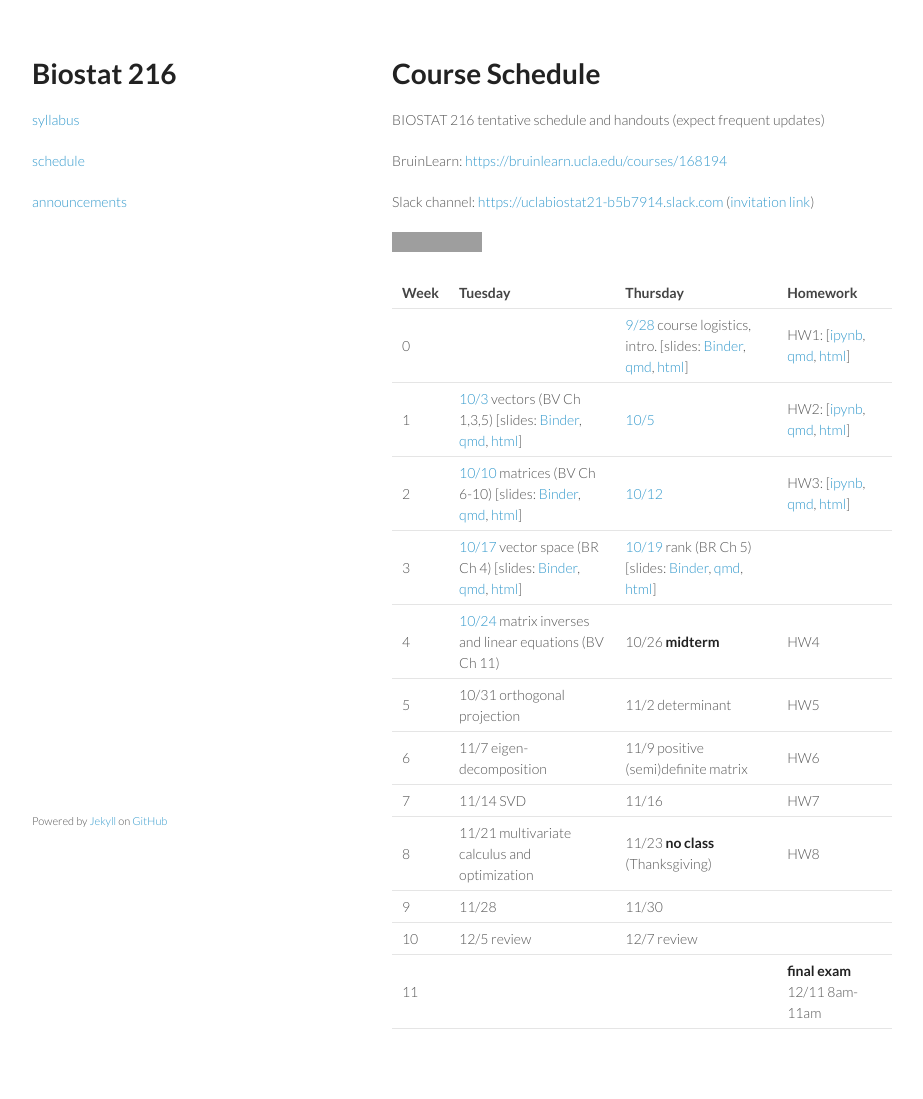
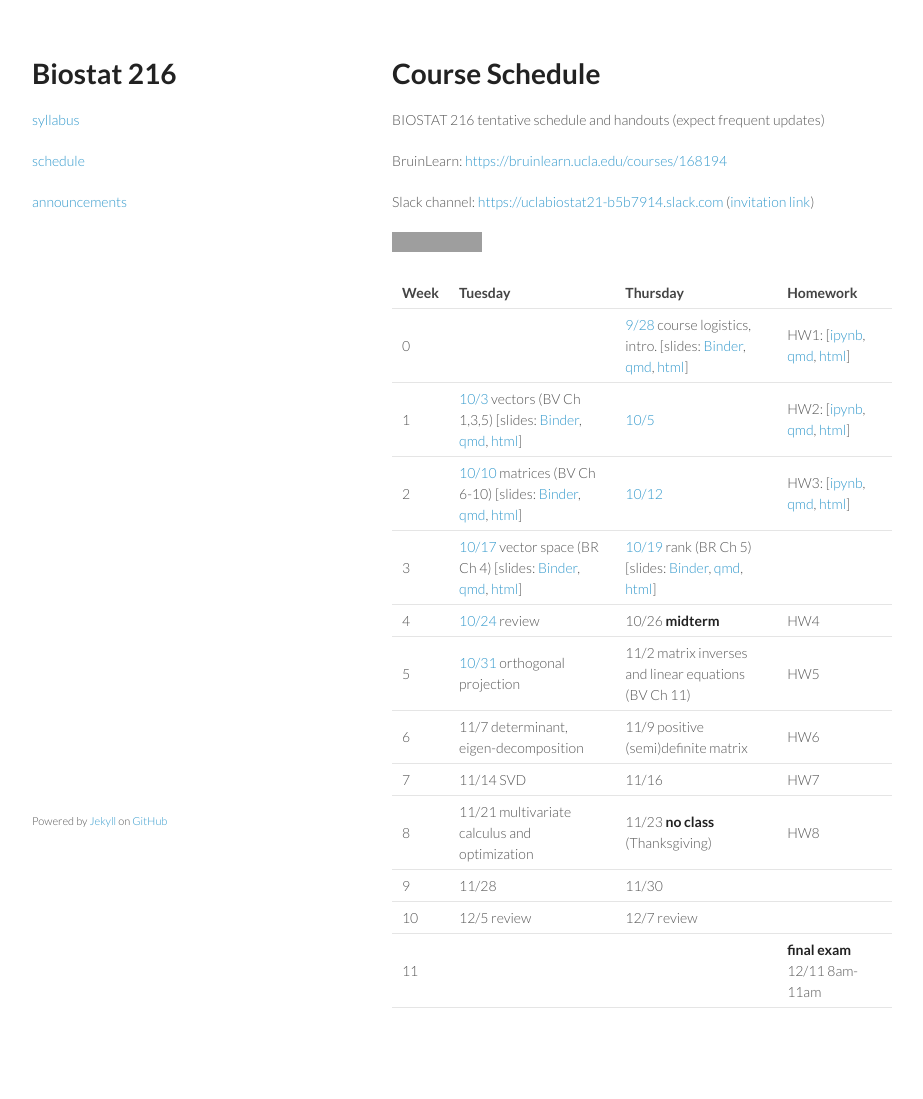
Before and after one commit to ucla-biostat-216/2023fall, a Jekyll site: the page built from schedule/schedule.md, in a window 1280 px wide. Shown: the whole page, without its empty margins (178-1101 px from the left). Built offline with Jekyll 4.4.1, drawn with Linux system fonts in a browser that asks for light colours; after the commit the page ends 1078 px from its top, so only the background shows below that; grey boxes are pictures that could not be loaded.

```diff
--- a/schedule/schedule.md
+++ b/schedule/schedule.md
@@ -14,14 +14,14 @@ Slack channel: <https://uclabiostat21-b5b7914.slack.com> ([invitation link](http
 [![](https://mybinder.org/badge_logo.svg)](https://mybinder.org/v2/gh/ucla-biostat-216/2023fall.git/main)
 
 | Week | Tuesday                                                                                                                                                                                                                                                                                                                                                                                                                                               | Thursday                                                                                                                                                                                                                                                                                                                                                                                                                                     | Homework                                                                                                                                                                                                                                                       |
-|:-----|:------------------------------------------------------------------------------------------------------------------------------------------------------------------------------------------------------------------------------------------------------------------------------------------------------------------------------------------------------------------------------------------------------------------------------------------------------|:---------------------------------------------------------------------------------------------------------------------------------------------------------------------------------------------------------------------------------------------------------------------------------------------------------------------------------------------------------------------------------------------------------------------------------------------|:---------------------------------------------------------------------------------------------------------------------------------------------------------------------------------------------------------------------------------------------------------------|
+|:-------------|:----------------------|:---------------------|:-------------|
 | 0    |                                                                                                                                                                                                                                                                                                                                                                                                                                                       | [9/28](https://ucla-biostat-216.github.io/2023fall/biostat216fall2023/2023/09/28/week0.html) course logistics, intro. [slides: [Binder](https://mybinder.org/v2/gh/ucla-biostat-216/2023fall.git/main?filepath=slides%2F01-intro%2F01-intro.ipynb), [qmd](https://raw.githubusercontent.com/ucla-biostat-216/2023fall/main/slides/01-intro/01-intro.qmd), [html](https://ucla-biostat-216.github.io/2023fall/slides/01-intro/01-intro.html)] | HW1: [[ipynb](https://raw.githubusercontent.com/ucla-biostat-216/2023fall/main/hw/hw1/hw1.ipynb), [qmd](https://raw.githubusercontent.com/ucla-biostat-216/2023fall/main/hw/hw1/hw1.qmd), [html](https://ucla-biostat-216.github.io/2023fall/hw/hw1/hw1.html)] |
 | 1    | [10/3](https://ucla-biostat-216.github.io/2023fall/biostat216fall2023/2023/10/03/week1-day1.html) vectors (BV Ch 1,3,5) [slides: [Binder](https://mybinder.org/v2/gh/ucla-biostat-216/2023fall.git/main?filepath=slides%2F02-vector%2F02-vector.ipynb), [qmd](https://raw.githubusercontent.com/ucla-biostat-216/2023fall/main/slides/02-vector/02-vector.qmd), [html](https://ucla-biostat-216.github.io/2023fall/slides/02-vector/02-vector.html)]  | [10/5](https://ucla-biostat-216.github.io/2023fall/biostat216fall2023/2023/10/05/week1-day2.html)                                                                                                                                                                                                                                                                                                                                            | HW2: [[ipynb](https://raw.githubusercontent.com/ucla-biostat-216/2023fall/main/hw/hw2/hw2.ipynb), [qmd](https://raw.githubusercontent.com/ucla-biostat-216/2023fall/main/hw/hw2/hw2.qmd), [html](https://ucla-biostat-216.github.io/2023fall/hw/hw2/hw2.html)] |
 | 2    | [10/10](https://ucla-biostat-216.github.io/2023fall/biostat216fall2023/2023/10/10/week2-day1.html) matrices (BV Ch 6-10) [slides: [Binder](https://mybinder.org/v2/gh/ucla-biostat-216/2023fall.git/main?filepath=slides%2F03-matrix%2F03-matrix.ipynb), [qmd](https://raw.githubusercontent.com/ucla-biostat-216/2023fall/main/slides/03-matrix/03-matrix.qmd), [html](https://ucla-biostat-216.github.io/2023fall/slides/03-matrix/03-matrix.html)] | [10/12](https://ucla-biostat-216.github.io/2023fall/biostat216fall2023/2023/10/12/week2-day2.html)                                                                                                                                                                                                                                                                                                                                           | HW3: [[ipynb](https://raw.githubusercontent.com/ucla-biostat-216/2023fall/main/hw/hw3/hw3.ipynb), [qmd](https://raw.githubusercontent.com/ucla-biostat-216/2023fall/main/hw/hw3/hw3.qmd), [html](https://ucla-biostat-216.github.io/2023fall/hw/hw3/hw3.html)] |
 | 3    | [10/17](https://ucla-biostat-216.github.io/2023fall/biostat216fall2023/2023/10/17/week3-day1.html) vector space (BR Ch 4) [slides: [Binder](https://mybinder.org/v2/gh/ucla-biostat-216/2023fall.git/main?filepath=slides%2F04-vecsp%2F04-vecsp.ipynb), [qmd](https://raw.githubusercontent.com/ucla-biostat-216/2023fall/main/slides/04-vecsp/04-vecsp.qmd), [html](https://ucla-biostat-216.github.io/2023fall/slides/04-vecsp/04-vecsp.html)]      | [10/19](https://ucla-biostat-216.github.io/2023fall/biostat216fall2023/2023/10/19/week3-day2.html) rank (BR Ch 5) [slides: [Binder](https://mybinder.org/v2/gh/ucla-biostat-216/2023fall.git/main?filepath=slides%2F05-rank%2F05-rank.ipynb), [qmd](https://raw.githubusercontent.com/ucla-biostat-216/2023fall/main/slides/05-rank/05-rank.qmd), [html](https://ucla-biostat-216.github.io/2023fall/slides/05-rank/05-rank.html)]           |                                                                                                                                                                                                                                                                |
-| 4    | [10/24](https://ucla-biostat-216.github.io/2023fall/biostat216fall2023/2023/10/24/week4-day1.html) matrix inverses and linear equations (BV Ch 11)                                                                                                                                                                                                                                                                                                    | 10/26 **midterm**                                                                                                                                                                                                                                                                                                                                                                                                                            | HW4                                                                                                                                                                                                                                                            |
-| 5    | 10/31 orthogonal projection                                                                                                                                                                                                                                                                                                                                                                                                                           | 11/2 determinant                                                                                                                                                                                                                                                                                                                                                                                                                             | HW5                                                                                                                                                                                                                                                            |
-| 6    | 11/7 eigen-decomposition                                                                                                                                                                                                                                                                                                                                                                                                                              | 11/9 positive (semi)definite matrix                                                                                                                                                                                                                                                                                                                                                                                                          | HW6                                                                                                                                                                                                                                                            |
+| 4    | [10/24](https://ucla-biostat-216.github.io/2023fall/biostat216fall2023/2023/10/24/week4-day1.html) review                                                                                                                                                                                                                                                                                                                                             | 10/26 **midterm**                                                                                                                                                                                                                                                                                                                                                                                                                            | HW4                                                                                                                                                                                                                                                            |
+| 5    | [10/31](https://ucla-biostat-216.github.io/2023fall/biostat216fall2023/2023/10/31/week5-day1.html) orthogonal projection                                                                                                                                                                                                                                                                                                                              | 11/2 matrix inverses and linear equations (BV Ch 11)                                                                                                                                                                                                                                                                                                                                                                                         | HW5                                                                                                                                                                                                                                                            |
+| 6    | 11/7 determinant, eigen-decomposition                                                                                                                                                                                                                                                                                                                                                                                                                 | 11/9 positive (semi)definite matrix                                                                                                                                                                                                                                                                                                                                                                                                          | HW6                                                                                                                                                                                                                                                            |
 | 7    | 11/14 SVD                                                                                                                                                                                                                                                                                                                                                                                                                                             | 11/16                                                                                                                                                                                                                                                                                                                                                                                                                                        | HW7                                                                                                                                                                                                                                                            |
 | 8    | 11/21 multivariate calculus and optimization                                                                                                                                                                                                                                                                                                                                                                                                          | 11/23 **no class** (Thanksgiving)                                                                                                                                                                                                                                                                                                                                                                                                            | HW8                                                                                                                                                                                                                                                            |
 | 9    | 11/28                                                                                                                                                                                                                                                                                                                                                                                                                                                 | 11/30                                                                                                                                                                                                                                                                                                                                                                                                                                        |                                                                                                                                                                                                                                                                |
```
Also changed, not shown: _posts/2023-10-31-week5-day1.md (added, +25 -0 lines).
